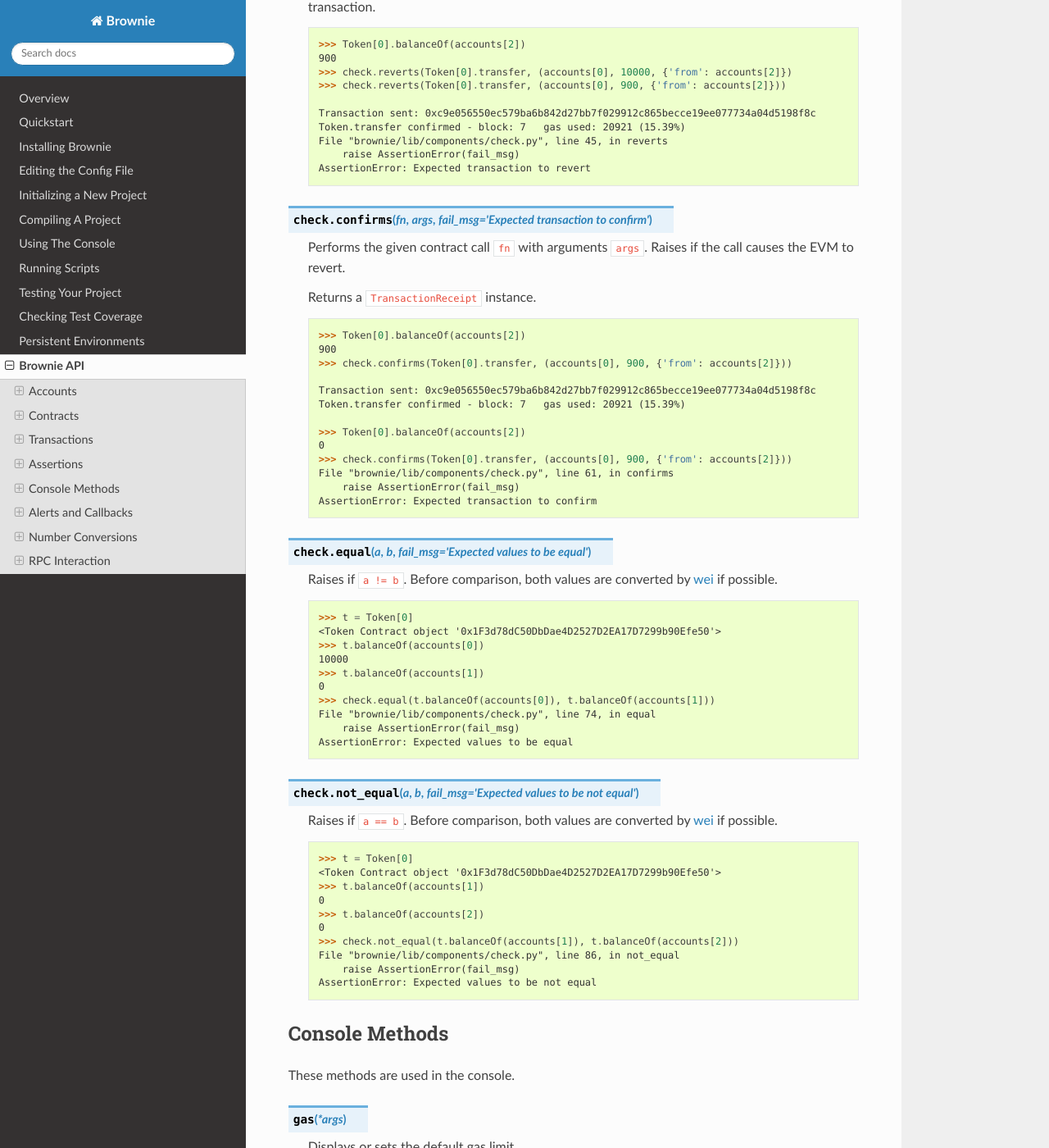
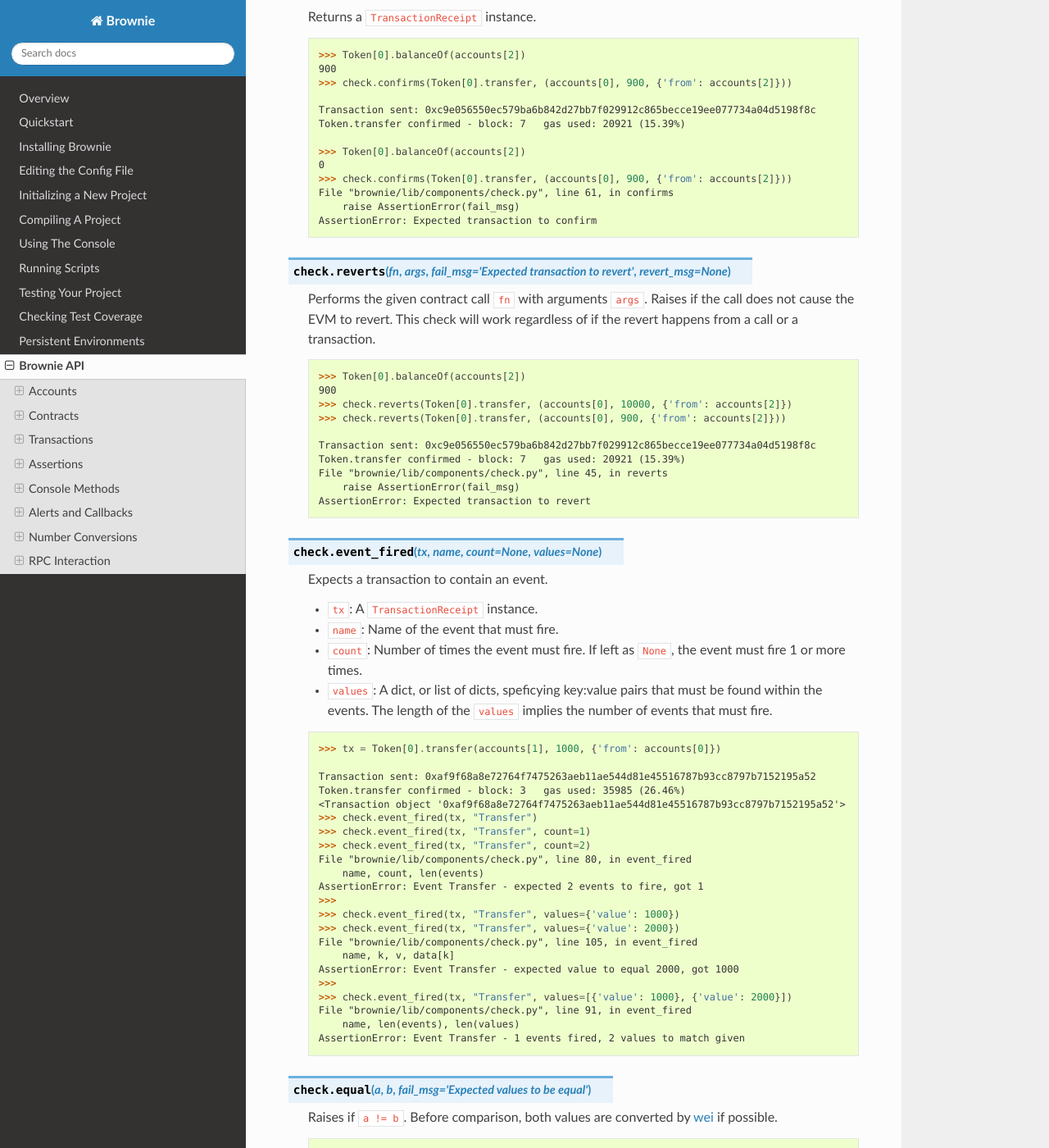
Before and after one commit to eth-brownie/brownie, a Sphinx documentation site: the page built from docs/api.rst, in a window 1280 px wide and 1400 px high, scrolled down 17280 px. Shown: the whole window at 82% size. Built offline with Sphinx 7.4.7 and the Read the Docs theme 2.0.0, drawn with Linux system fonts in a browser that asks for light colours; some of the changed text lies outside the part shown.

Commit message:
check.event_fired

```diff
--- a/docs/api.rst
+++ b/docs/api.rst
@@ -915,23 +915,6 @@
             raise AssertionError(fail_msg)
         AssertionError: Expected statement to be False
 
-.. py:method:: check.reverts(fn, args, fail_msg = "Expected transaction to revert", revert_msg=None)
-
-    Performs the given contract call ``fn`` with arguments ``args``. Raises if the call does not cause the EVM to revert. This check will work regardless of if the revert happens from a call or a transaction.
-
-    .. code-block:: python
-
-        >>> Token[0].balanceOf(accounts[2])
-        900
-        >>> check.reverts(Token[0].transfer, (accounts[0], 10000, {'from': accounts[2]})
-        >>> check.reverts(Token[0].transfer, (accounts[0], 900, {'from': accounts[2]}))
-
-        Transaction sent: 0xc9e056550ec579ba6b842d27bb7f029912c865becce19ee077734a04d5198f8c
-        Token.transfer confirmed - block: 7   gas used: 20921 (15.39%)
-        File "brownie/lib/components/check.py", line 45, in reverts
-            raise AssertionError(fail_msg)
-        AssertionError: Expected transaction to revert
-
 .. py:method:: check.confirms(fn, args, fail_msg = "Expected transaction to confirm")
 
     Performs the given contract call ``fn`` with arguments ``args``. Raises if the call causes the EVM to revert.
@@ -953,6 +936,57 @@
         File "brownie/lib/components/check.py", line 61, in confirms
             raise AssertionError(fail_msg)
         AssertionError: Expected transaction to confirm
+
+.. py:method:: check.reverts(fn, args, fail_msg = "Expected transaction to revert", revert_msg=None)
+
+    Performs the given contract call ``fn`` with arguments ``args``. Raises if the call does not cause the EVM to revert. This check will work regardless of if the revert happens from a call or a transaction.
+
+    .. code-block:: python
+
+        >>> Token[0].balanceOf(accounts[2])
+        900
+        >>> check.reverts(Token[0].transfer, (accounts[0], 10000, {'from': accounts[2]})
+        >>> check.reverts(Token[0].transfer, (accounts[0], 900, {'from': accounts[2]}))
+
+        Transaction sent: 0xc9e056550ec579ba6b842d27bb7f029912c865becce19ee077734a04d5198f8c
+        Token.transfer confirmed - block: 7   gas used: 20921 (15.39%)
+        File "brownie/lib/components/check.py", line 45, in reverts
+            raise AssertionError(fail_msg)
+        AssertionError: Expected transaction to revert
+
+.. py:method:: check.event_fired(tx, name, count=None, values=None)
+
+    Expects a transaction to contain an event.
+
+    * ``tx``: A ``TransactionReceipt`` instance.
+    * ``name``: Name of the event that must fire.
+    * ``count``: Number of times the event must fire. If left as ``None``, the event must fire 1 or more times.
+    * ``values``: A dict, or list of dicts, speficying key:value pairs that must be found within the events. The length of the ``values`` implies the number of events that must fire.
+
+    .. code-block:: python
+
+        >>> tx = Token[0].transfer(accounts[1], 1000, {'from': accounts[0]})
+
+        Transaction sent: 0xaf9f68a8e72764f7475263aeb11ae544d81e45516787b93cc8797b7152195a52
+        Token.transfer confirmed - block: 3   gas used: 35985 (26.46%)
+        <Transaction object '0xaf9f68a8e72764f7475263aeb11ae544d81e45516787b93cc8797b7152195a52'>
+        >>> check.event_fired(tx, "Transfer")
+        >>> check.event_fired(tx, "Transfer", count=1)
+        >>> check.event_fired(tx, "Transfer", count=2)
+        File "brownie/lib/components/check.py", line 80, in event_fired
+            name, count, len(events)
+        AssertionError: Event Transfer - expected 2 events to fire, got 1
+        >>>
+        >>> check.event_fired(tx, "Transfer", values={'value': 1000})
+        >>> check.event_fired(tx, "Transfer", values={'value': 2000})
+        File "brownie/lib/components/check.py", line 105, in event_fired
+            name, k, v, data[k]
+        AssertionError: Event Transfer - expected value to equal 2000, got 1000
+        >>>
+        >>> check.event_fired(tx, "Transfer", values=[{'value': 1000}, {'value': 2000}])
+        File "brownie/lib/components/check.py", line 91, in event_fired
+            name, len(events), len(values)
+        AssertionError: Event Transfer - 1 events fired, 2 values to match given
 
 .. py:method:: check.equal(a, b, fail_msg = "Expected values to be equal")
 
```
Also changed, not shown: 1 other file.
